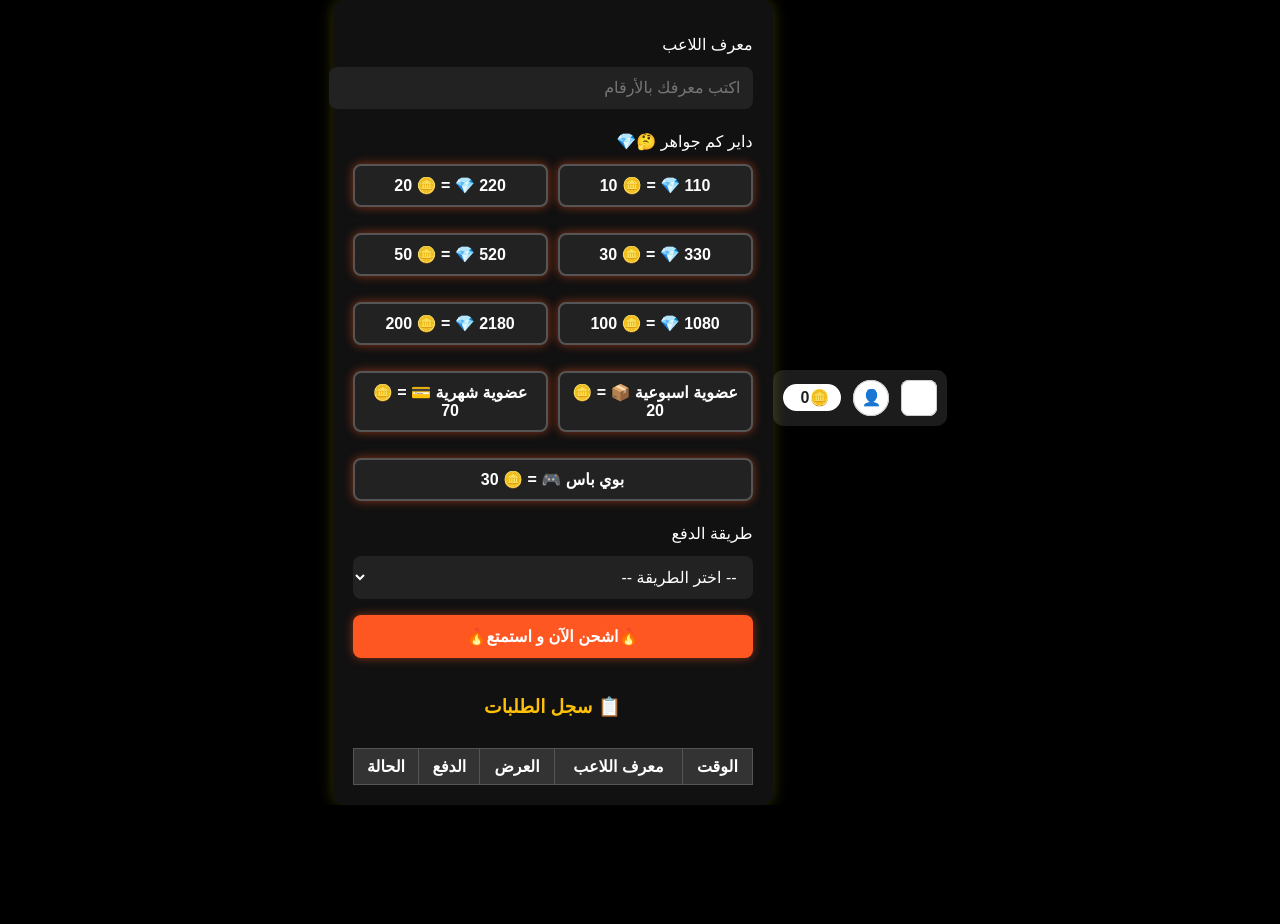
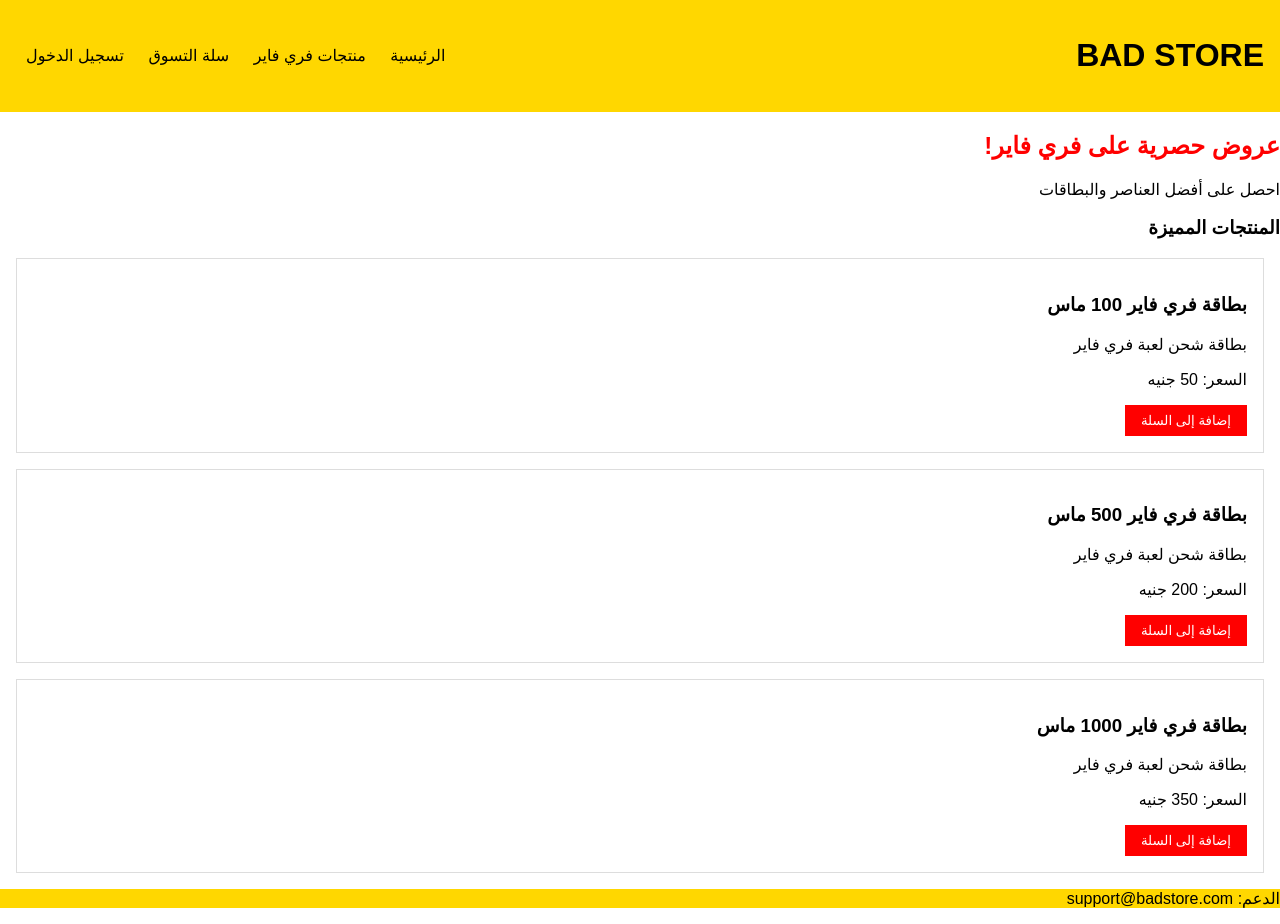
Before and after one commit to sailko-store/BAD, a plain HTML site: page index.html in a window 1280 px wide. Before the commit the page ends 805 px from the top, so only its background shows below. Drawn offline with Linux system fonts and the light colour scheme.

Commit message:
Update index.html

```diff
--- a/index.html
+++ b/index.html
@@ -1,266 +1,385 @@
 <!DOCTYPE html>
 <html lang="ar" dir="rtl">
 <head>
-  <meta charset="UTF-8" />
-  <meta name="viewport" content="width=device-width, initial-scale=1.0"/>
-  <title>BAD STORE</title>
+    <meta charset="UTF-8">
+    <meta name="viewport" content="width=device-width, initial-scale=1.0">
+    <title>BAD STORE - متجر ألعاب فري فاير</title>
     <style>
+        /* CSS Styles */
         body {
-      background-color: #000;
-      font-family: sans-serif;
+            font-family: Arial, sans-serif;
             margin: 0;
             padding: 0;
+            background-color: white;
+            color: black;
+        }
+
+        header {
+            padding: 1rem;
             display: flex;
-      justify-content: center;
+            justify-content: space-between;
             align-items: center;
-      min-height: 100vh;
-      color: #fff;
+            background-color: #FFD700;
+            color: black;
         }
-    .container {
-      background-color: #111;
-      padding: 20px;
-      border-radius: 12px;
-      box-shadow: 0 0 15px rgba(255, 255, 0, 0.2);
-      width: 90%;
+
+        nav a {
+            color: black;
+            margin: 0 10px;
+            text-decoration: none;
+        }
+
+        nav a:hover {
+            color: red;
+        }
+
+        .product {
+            border: 1px solid #ddd;
+            padding: 1rem;
+            margin: 1rem;
+            background-color: white;
+        }
+
+        .product:hover {
+            border-color: red;
+        }
+
+        button {
+            background-color: red;
+            color: white;
+            border: none;
+            padding: 0.5rem 1rem;
+            cursor: pointer;
+        }
+
+        button:hover {
+            opacity: 0.8;
+        }
+
+        .auth-form {
             max-width: 400px;
+            margin: 2rem auto;
+            padding: 2rem;
+            border: 1px solid #ddd;
         }
-    label {
-      display: block;
-      margin: 15px 0 5px;
+
+        .auth-form input {
+            width: 100%;
+            padding: 0.5rem;
+            margin: 0.5rem 0;
         }
-    input, select, button {
-      width: 100%;
-      padding: 12px;
-      margin: 8px 0;
-      border: none;
-      border-radius: 8px;
-      font-size: 16px;
+
+        .cart-item {
+            display: flex;
+            justify-content: space-between;
+            margin: 1rem 0;
         }
-    input, select {
-      background-color: #222;
-      color: #fff;
+
+        .admin-panel {
+            padding: 2rem;
         }
-    .diamond-option {
-      flex: 1 1 45%;
-      padding: 10px;
-      background-color: #222;
-      color: white;
-      border: 2px solid #555;
-      border-radius: 8px;
-      cursor: pointer;
-      font-weight: bold;
-      transition: 0.3s;
-    }
-    .diamond-option:hover {
-      background-color: #333;
-    }
-    .diamond-option.active {
-      background-color: #ffcc00;
-      color: #000;
-      border-color: #ffcc00;
-    }
-    button {
-      background-color: #ff5722;
-      color: white;
-      font-weight: bold;
-      cursor: pointer;
-      box-shadow: 0 0 10px rgba(255, 87, 34, 0.5);
-    }
-    table {
-      width: 100%;
-      margin-top: 30px;
-      border-collapse: collapse;
-      color: #fff;
-    }
-    th, td {
-      padding: 8px;
-      border: 1px solid #555;
-      text-align: center;
-    }
-    thead tr {
-      background-color: #333;
+
+        .hidden {
+            display: none;
         }
     </style>
 </head>
 <body>
+    <!-- الهيكل الرئيسي للمتجر -->
+    <div id="app">
+        <header>
+            <h1>BAD STORE</h1>
+            <nav>
+                <a href="#" onclick="showPage('home')">الرئيسية</a>
+                <a href="#" onclick="showPage('products')">منتجات فري فاير</a>
+                <a href="#" onclick="showPage('cart')">سلة التسوق</a>
+                <a href="#" id="auth-link" onclick="showPage('login')">تسجيل الدخول</a>
+            </nav>
+        </header>
 
-<!-- شريط علوي -->
-<div style="background: #1c1c1c; padding: 10px; border-radius: 10px; margin-bottom: 10px;">
-  <div style="display: flex; align-items: center; gap: 12px; justify-content: flex-start; width: 100%;">
-    <!-- زر القائمة -->
-    <div style="width: 36px; height: 36px; border-radius: 8px; background: #fff; display: flex; align-items: center; justify-content: center; cursor: pointer; box-shadow: inset 0 0 0 1px #ccc;">
-      ☰
+        <main>
+            <!-- الصفحة الرئيسية -->
+            <div id="home-page" class="page">
+                <section class="hero" style="background-color: white;">
+                    <h2 style="color: red;">عروض حصرية على فري فاير!</h2>
+                    <p style="color: black;">احصل على أفضل العناصر والبطاقات</p>
+                </section>
+
+                <section class="featured-products">
+                    <h3>المنتجات المميزة</h3>
+                    <div id="featured-products-list"></div>
+                </section>
             </div>
-    <!-- البروفايل -->
-    <div style="width: 36px; height: 36px; border-radius: 50%; background: #fff; display: flex; align-items: center; justify-content: center; cursor: pointer; box-shadow: inset 0 0 0 1px #ccc;">
-      👤
+
+            <!-- صفحة المنتجات -->
+            <div id="products-page" class="page hidden">
+                <h2>منتجات فري فاير</h2>
+                <div id="products-list"></div>
             </div>
-    <!-- كوينز -->
-    <div style="display: flex; align-items: center; background: #fff; border-radius: 20px; padding: 4px 12px; font-weight: bold; color: #1f1f1f;">
-      🪙 <span style="margin-left: 6px;">0</span>
+
+            <!-- صفحة سلة التسوق -->
+            <div id="cart-page" class="page hidden">
+                <h2>سلة التسوق</h2>
+                <div id="cart-items"></div>
+                <button onclick="showPage('checkout')">الدفع</button>
             </div>
+
+            <!-- صفحة الدفع -->
+            <div id="checkout-page" class="page hidden">
+                <h2>إتمام الطلب</h2>
+                <div class="payment-methods">
+                    <h3>طرق الدفع:</h3>
+                    <label>
+                        <input type="radio" name="payment" value="bank" checked> الدفع عبر البنك
+                    </label>
+                    <label>
+                        <input type="radio" name="payment" value="mycash"> الدفع عبر ماي كاش
+                    </label>
+                </div>
+                <button onclick="completeOrder()">إتمام الطلب</button>
+            </div>
+
+            <!-- صفحة تسجيل الدخول -->
+            <div id="login-page" class="page hidden">
+                <div class="auth-form">
+                    <h2>تسجيل الدخول</h2>
+                    <input type="email" id="login-email" placeholder="البريد الإلكتروني">
+                    <input type="password" id="login-password" placeholder="كلمة المرور">
+                    <button onclick="login()">تسجيل الدخول</button>
+                    <p>ليس لديك حساب؟ <a href="#" onclick="showPage('register')">إنشاء حساب</a></p>
                 </div>
             </div>
 
-<div class="container">
-  <form onsubmit="sendToAPI(event)">
-    <label>معرف اللاعب</label>
-    <input type="number" name="player_id" placeholder="اكتب معرفك بالأرقام" required />
+            <!-- صفحة إنشاء حساب -->
+            <div id="register-page" class="page hidden">
+                <div class="auth-form">
+                    <h2>إنشاء حساب</h2>
+                    <input type="email" id="register-email" placeholder="البريد الإلكتروني">
+                    <input type="password" id="register-password" placeholder="كلمة المرور">
+                    <button onclick="register()">إنشاء حساب</button>
+                </div>
+            </div>
 
-    <label>داير كم جواهر 🤔💎</label>
-    <div id="diamond-options" style="display: flex; flex-wrap: wrap; gap: 10px;">
-      <button type="button" class="diamond-option" data-value="110 💎 = 2500ج.س 🪙 10">110 💎 = 🪙 10</button>
-      <button type="button" class="diamond-option" data-value="220 💎 = 5000ج.س 🪙 20">220 💎 = 🪙 20</button>
-      <button type="button" class="diamond-option" data-value="330 💎 = 7500ج.س 🪙 30">330 💎 = 🪙 30</button>
-      <button type="button" class="diamond-option" data-value="520 💎 = 12500ج.س 🪙 50">520 💎 = 🪙 50</button>
-      <button type="button" class="diamond-option" data-value="1080 💎 = 25000ج.س 🪙 100">1080 💎 = 🪙 100</button>
-      <button type="button" class="diamond-option" data-value="2180 💎 = 🪙 200">2180 💎 = 🪙 200</button>
-      <button type="button" class="diamond-option" data-value="عضوية اسبوعية 📦 = 5000ج.س 🪙 20">عضوية اسبوعية 📦 = 🪙 20</button>
-      <button type="button" class="diamond-option" data-value="عضوية شهرية 💳 = 18000ج.س 🪙 70">عضوية شهرية 💳 = 🪙 70</button>
-      <button type="button" class="diamond-option" data-value="بوي باس 🎮 = 7500ج.س 🪙 30">بوي باس 🎮 = 🪙 30</button>
+            <!-- لوحة التحكم الإدارية -->
+            <div id="admin-page" class="page hidden">
+                <div class="admin-panel">
+                    <h2>لوحة التحكم الإدارية</h2>
+                    <h3>إضافة منتج جديد</h3>
+                    <input type="text" id="product-name" placeholder="اسم المنتج">
+                    <input type="number" id="product-price" placeholder="السعر">
+                    <textarea id="product-desc" placeholder="الوصف"></textarea>
+                    <button onclick="addProduct()">إضافة منتج</button>
+
+                    <h3>المنتجات الحالية</h3>
+                    <div id="admin-products-list"></div>
                 </div>
-    <input type="hidden" name="diamonds" id="diamonds" required />
+            </div>
+        </main>
 
-    <label>طريقة الدفع</label>
-    <select name="payment" required>
-      <option value="">-- اختر الطريقة --</option>
-      <option value="فوري">فوري</option>
-      <option value="بنكك">بنكك</option>
-      <option value="ماي كاشي">ماي كاشي</option>
-    </select>
-
-    <button type="submit">🔥اشحن الآن و استمتع🔥</button>
-  </form>
-
-  <h3 style="text-align:center; margin-top: 30px; color: #ffc107;">📋 سجل الطلبات</h3>
-  <table id="order-log-table">
-    <thead>
-      <tr>
-        <th>الوقت</th>
-        <th>معرف اللاعب</th>
-        <th>العرض</th>
-        <th>الدفع</th>
-        <th>الحالة</th>
-      </tr>
-    </thead>
-    <tbody></tbody>
-  </table>
+        <footer style="background-color: #FFD700; color: black;">
+            <p>الدعم: support@badstore.com</p>
+        </footer>
     </div>
 
     <script>
-  const diamondButtons = document.querySelectorAll(".diamond-option");
-  const hiddenInput = document.getElementById("diamonds");
-  const tableBody = document.querySelector("#order-log-table tbody");
+        // حالة التطبيق
+        const appState = {
+            currentUser: null,
+            products: [
+                { id: 1, name: "بطاقة فري فاير 100 ماس", price: 50, description: "بطاقة شحن لعبة فري فاير" },
+                { id: 2, name: "بطاقة فري فاير 500 ماس", price: 200, description: "بطاقة شحن لعبة فري فاير" },
+                { id: 3, name: "بطاقة فري فاير 1000 ماس", price: 350, description: "بطاقة شحن لعبة فري فاير" }
+            ],
+            cart: []
+        };
 
-  diamondButtons.forEach(button => {
-    button.addEventListener("click", () => {
-      diamondButtons.forEach(btn => btn.classList.remove("active"));
-      button.classList.add("active");
-      hiddenInput.value = button.dataset.value;
-    });
+        // تهيئة المتجر
+        document.addEventListener('DOMContentLoaded', function() {
+            renderProducts();
+            updateAuthUI();
         });
 
-  function addOrderLog(playerId, diamonds, payment, status) {
-    const row = document.createElement("tr");
-    const timeCell = document.createElement("td");
-    const idCell = document.createElement("td");
-    const diamondsCell = document.createElement("td");
-    const paymentCell = document.createElement("td");
-    const statusCell = document.createElement("td");
-
-    const now = new Date();
-    const timeString = now.getHours().toString().padStart(2, '0') + ":" +
-                       now.getMinutes().toString().padStart(2, '0') + ":" +
-                       now.getSeconds().toString().padStart(2, '0');
-
-    timeCell.textContent = timeString;
-    idCell.textContent = playerId;
-    diamondsCell.textContent = diamonds;
-    paymentCell.textContent = payment;
-    statusCell.textContent = status;
-
-    if (status.includes("⏳")) {
-      statusCell.style.backgroundColor = "#ffc107";
-      statusCell.style.color = "#000";
-    } else if (status.includes("✅")) {
-      statusCell.style.backgroundColor = "#4caf50";
-      statusCell.style.color = "#fff";
-    } else {
-      statusCell.style.backgroundColor = "#f44336";
-      statusCell.style.color = "#fff";
+        // وظائف الصفحات
+        function showPage(pageId) {
+            document.querySelectorAll('.page').forEach(page => {
+                page.classList.add('hidden');
+            });
+            document.getElementById(`${pageId}-page`).classList.remove('hidden');
         }
 
-    row.appendChild(timeCell);
-    row.appendChild(idCell);
-    row.appendChild(diamondsCell);
-    row.appendChild(paymentCell);
-    row.appendChild(statusCell);
-    tableBody.appendChild(row);
+        // عرض المنتجات
+        function renderProducts() {
+            const productsList = document.getElementById('products-list');
+            const featuredList = document.getElementById('featured-products-list');
+
+            productsList.innerHTML = '';
+            featuredList.innerHTML = '';
+
+            appState.products.forEach(product => {
+                const productElement = document.createElement('div');
+                productElement.className = 'product';
+                productElement.innerHTML = `
+                    <h3>${product.name}</h3>
+                    <p>${product.description}</p>
+                    <p>السعر: ${product.price} جنيه</p>
+                    <button onclick="addToCart(${product.id})">إضافة إلى السلة</button>
+                `;
+
+                productsList.appendChild(productElement.cloneNode(true));
+
+                if (product.id <= 3) { // المنتجات المميزة
+                    featuredList.appendChild(productElement);
+                }
+            });
         }
 
-  function updateLastOrderStatus(newStatus) {
-    const lastRow = tableBody.lastElementChild;
-    const statusCell = lastRow.querySelector("td:last-child");
-    statusCell.textContent = newStatus;
-
-    if (newStatus.includes("✅")) {
-      statusCell.style.backgroundColor = "#4caf50";
-      statusCell.style.color = "#fff";
-    } else {
-      statusCell.style.backgroundColor = "#f44336";
-      statusCell.style.color = "#fff";
+        // إدارة السلة
+        function addToCart(productId) {
+            const product = appState.products.find(p => p.id === productId);
+            if (product) {
+                appState.cart.push(product);
+                updateCartUI();
+                alert('تمت إضافة المنتج إلى السلة');
             }
         }
 
-  function sendToAPI(event) {
-    event.preventDefault();
-    const playerId = document.querySelector('input[name="player_id"]').value;
-    const diamonds = document.getElementById("diamonds").value;
-    const payment = document.querySelector('select[name="payment"]').value;
+        function updateCartUI() {
+            const cartItems = document.getElementById('cart-items');
+            cartItems.innerHTML = '';
 
-    if (!playerId || !diamonds || !payment) {
-      alert("يرجى تعبئة جميع الحقول.");
-      return;
+            appState.cart.forEach(item => {
+                const cartItem = document.createElement('div');
+                cartItem.className = 'cart-item';
+                cartItem.innerHTML = `
+                    <span>${item.name}</span>
+                    <span>${item.price} جنيه</span>
+                `;
+                cartItems.appendChild(cartItem);
+            });
         }
 
-    const packageMap = {
-      "110 💎 = 2500ج.س 🪙 10": 1,
-      "220 💎 = 5000ج.س 🪙 20": 2,
-      "330 💎 = 7500ج.س 🪙 30": 3,
-      "520 💎 = 12500ج.س 🪙 50": 4,
-      "1080 💎 = 25000ج.س 🪙 100": 5,
-      "2180 💎 = 🪙 200": 6,
-      "عضوية اسبوعية 📦 = 5000ج.س 🪙 20": 7,
-      "عضوية شهرية 💳 = 18000ج.س 🪙 70": 8,
-      "بوي باس 🎮 = 🪙 30": 9
+        // نظام المصادقة
+        function login() {
+            const email = document.getElementById('login-email').value;
+            const password = document.getElementById('login-password').value;
+
+            // محاكاة نظام تسجيل الدخول
+            if (email && password) {
+                appState.currentUser = { email };
+
+                if (email === 'ai8204698@gmail.com') {
+                    showPage('admin');
+                } else {
+                    showPage('home');
+                }
+
+                updateAuthUI();
+            } else {
+                alert('الرجاء إدخال البريد الإلكتروني وكلمة المرور');
+            }
+        }
+
+        function register() {
+            const email = document.getElementById('register-email').value;
+            const password = document.getElementById('register-password').value;
+
+            if (email && password) {
+                appState.currentUser = { email };
+                showPage('home');
+                updateAuthUI();
+                alert('تم إنشاء الحساب بنجاح');
+            } else {
+                alert('الرجاء إدخال البريد الإلكتروني وكلمة المرور');
+            }
+        }
+
+        function logout() {
+            appState.currentUser = null;
+            showPage('home');
+            updateAuthUI();
+        }
+
+        function updateAuthUI() {
+            const authLink = document.getElementById('auth-link');
+
+            if (appState.currentUser) {
+                if (appState.currentUser.email === 'ai8204698@gmail.com') {
+                    authLink.textContent = 'لوحة التحكم';
+                    authLink.setAttribute('onclick', "showPage('admin')");
+                } else {
+                    authLink.textContent = 'تسجيل الخروج';
+                    authLink.setAttribute('onclick', "logout()");
+                }
+            } else {
+                authLink.textContent = 'تسجيل الدخول';
+                authLink.setAttribute('onclick', "showPage('login')");
+            }
+        }
+
+        // لوحة التحكم الإدارية
+        function addProduct() {
+            const name = document.getElementById('product-name').value;
+            const price = parseInt(document.getElementById('product-price').value);
+            const desc = document.getElementById('product-desc').value;
+
+            if (name && price && desc) {
+                const newProduct = {
+                    id: appState.products.length + 1,
+                    name,
+                    price,
+                    description: desc
                 };
-    const packageName = packageMap[diamonds] || 0;
-    const apiKey = 'YOUR_API_KEY'; // أضف مفتاح API الحقيقي هنا
 
-    addOrderLog(playerId, diamonds, payment, "⏳ قيد الانتظار");
+                appState.products.push(newProduct);
+                renderProducts();
+                renderAdminProducts();
 
-    fetch('https://api.yourdomain.com/api/v1/external/topup', {
-      method: 'POST',
-      headers: {
-        'Content-Type': 'application/json',
-        'x-api-key': apiKey
-      },
-      body: JSON.stringify({
-        playerId: playerId,
-        packageName: packageName
-      })
-    })
-    .then(response => response.json())
-    .then(data => {
-      console.log('✅ Success:', data);
-      updateLastOrderStatus("✅ تم الشحن بنجاح");
-    })
-    .catch(error => {
-      console.error('❌ Error:', error);
-      updateLastOrderStatus("❌ فشل في الشحن");
+                document.getElementById('product-name').value = '';
+                document.getElementById('product-price').value = '';
+                document.getElementById('product-desc').value = '';
+
+                alert('تمت إضافة المنتج بنجاح');
+            } else {
+                alert('الرجاء إدخال جميع بيانات المنتج');
+            }
+        }
+
+        function renderAdminProducts() {
+            const adminList = document.getElementById('admin-products-list');
+            adminList.innerHTML = '';
+
+            appState.products.forEach(product => {
+                const productElement = document.createElement('div');
+                productElement.className = 'product';
+                productElement.innerHTML = `
+                    <h3>${product.name}</h3>
+                    <p>${product.description}</p>
+                    <p>السعر: ${product.price} جنيه</p>
+                    <button onclick="deleteProduct(${product.id})">حذف</button>
+                `;
+                adminList.appendChild(productElement);
             });
         }
+
+        function deleteProduct(productId) {
+            appState.products = appState.products.filter(p => p.id !== productId);
+            renderProducts();
+            renderAdminProducts();
+        }
+
+        // إتمام الطلب
+        function completeOrder() {
+            const paymentMethod = document.querySelector('input[name="payment"]:checked').value;
+
+            if (appState.cart.length > 0) {
+                alert(`تم إتمام الطلب بنجاح! طريقة الدفع: ${paymentMethod === 'bank' ? 'البنك' : 'ماي كاش'}`);
+                appState.cart = [];
+                updateCartUI();
+                showPage('home');
+            } else {
+                alert('السلة فارغة، الرجاء إضافة منتجات');
+            }
+        }
     </script>
-
 </body>
                       </html>
```
Lines whose indentation alone changed are shown as unchanged.
